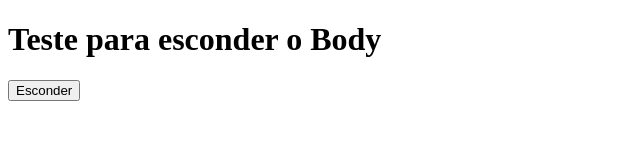
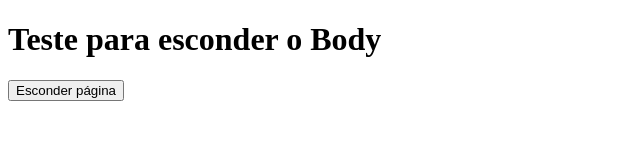
Before and after one commit to sandroaf/testehide, a plain HTML site: page index.html in a window 1280 px wide. Shown: the whole page, without its empty margins (0-640 px from the left). Drawn offline with Linux system fonts and the light colour scheme.

Commit message:
Ajustando o Botão

```diff
--- a/index.html
+++ b/index.html
@@ -15,6 +15,6 @@
 </head>
 <body>
     <h1>Teste para esconder o Body</h1>
-    <button onclick="esconder()">Esconder</button>
+    <button onclick="esconder()">Esconder página</button>
 </body>
 </html>
```
